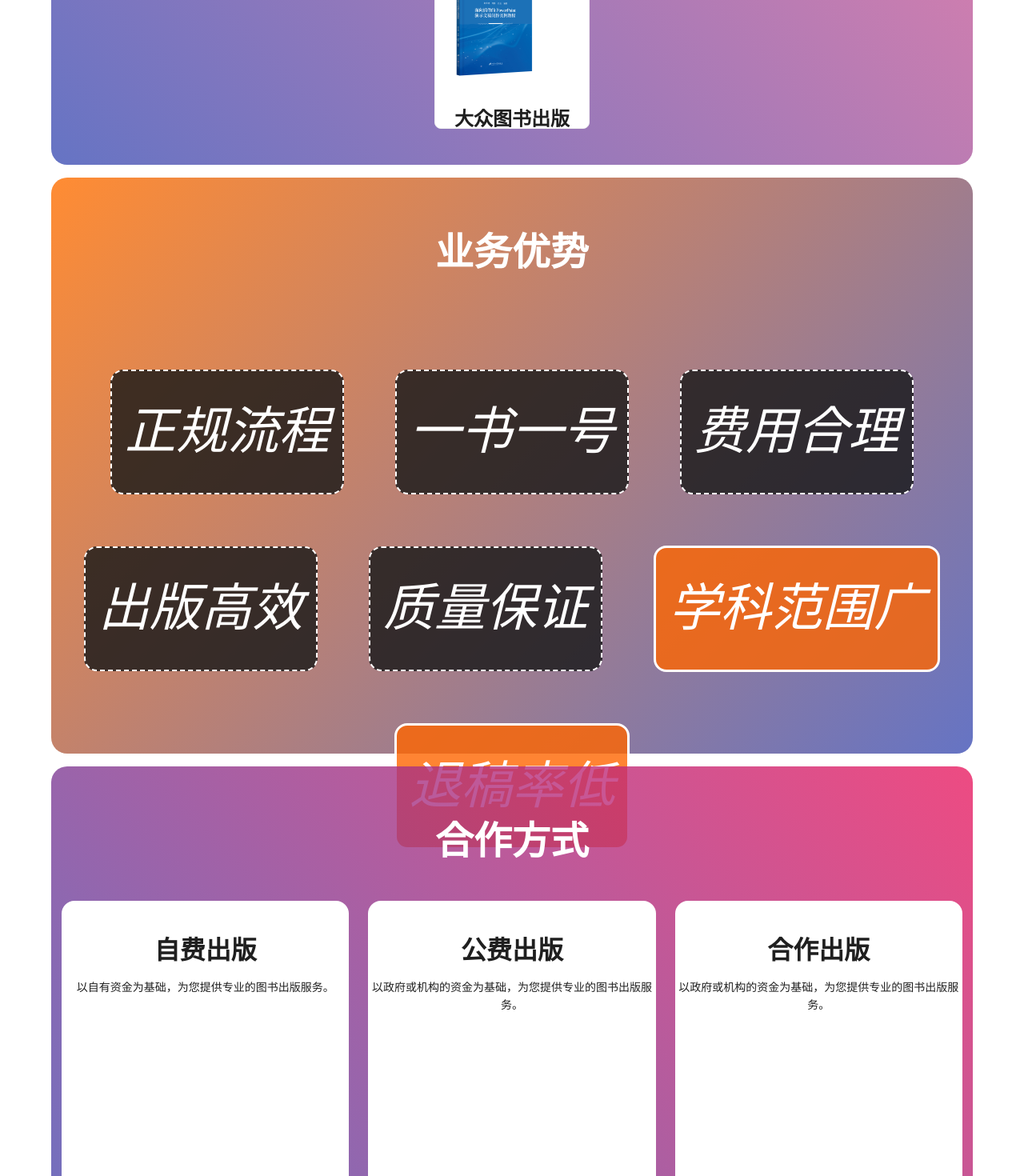
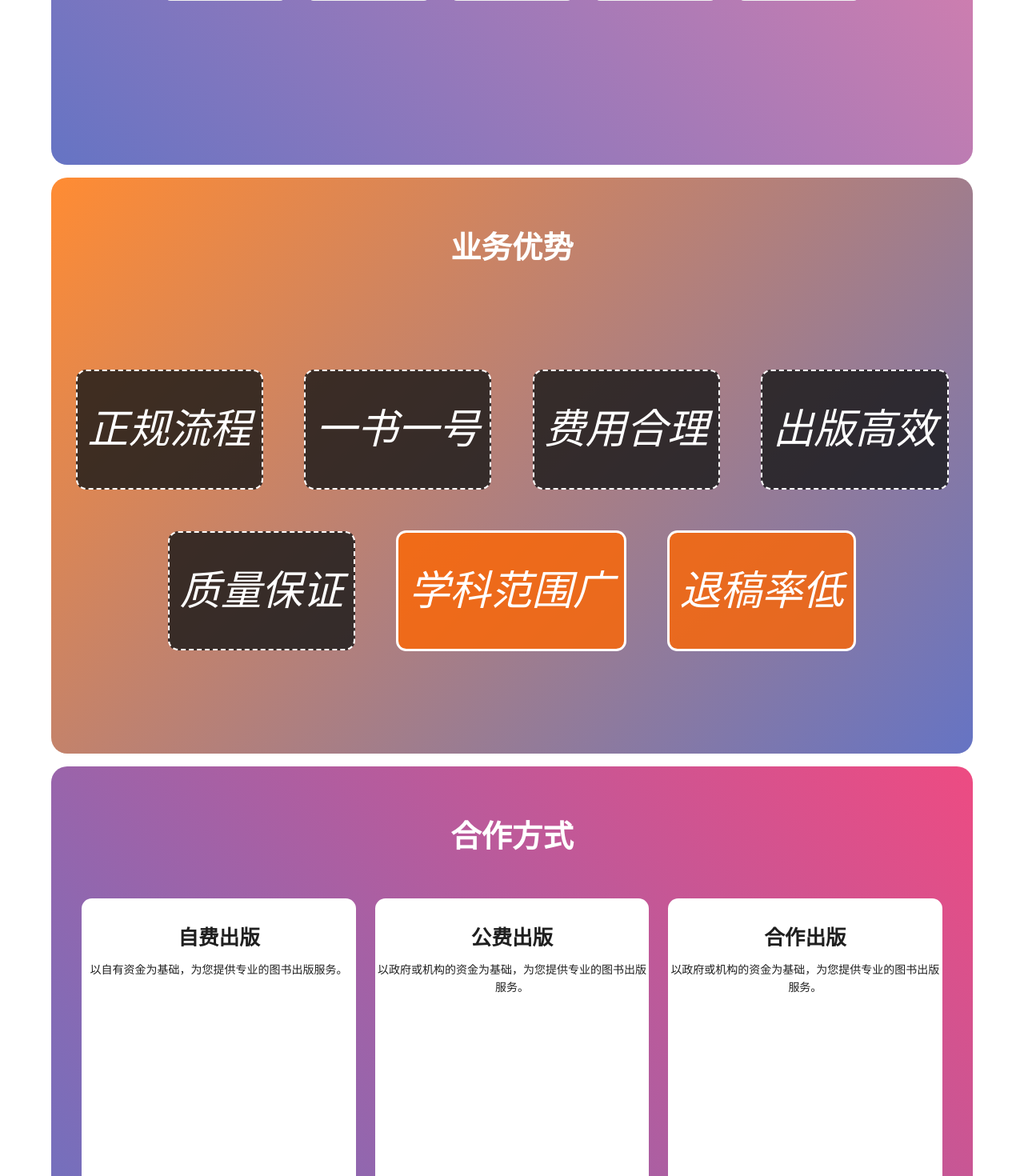
Before and after one commit to seleveny/publishbiz, a React (Vite) app: page / in a window 1280 px wide. Shown: the part 1330-2800 px from the top of the page at 80% size. Built offline with nearby package versions, Linux system fonts and the light colour scheme.

Commit message:
ok dynamic pos

```diff
--- a/src/App.css
+++ b/src/App.css
@@ -26,6 +26,7 @@
     color: white;
 }
 
+
 /*服务项目*/
 .ant-card-animation:hover {
     transform: scale(1.03);
@@ -42,8 +43,8 @@
     color: white;
 }
 
-.ant-card-meta-title {
-    font-size: 1.5rem !important;
-}
 
 /*出版流程*/
+.ant-card-meta-title {
+    font-size: 1.2vw !important;
+}
--- a/src/App.tsx
+++ b/src/App.tsx
@@ -1,4 +1,4 @@
-import React from 'react';
+import React, {useEffect} from 'react';
 import {Flex, Image, Layout} from 'antd';
 import Navigate from './navigate';
 import MultiText from './multiText.tsx';
@@ -45,7 +45,28 @@ const iconStyle: React.CSSProperties = {
     height: '40px',
 };
 
-const App: React.FC = () => (
+const App: React.FC = () => {
+    useEffect(() => {
+        const checkOrientation = () => {
+            if (window.orientation === 0 || window.orientation === 180) {
+                // 竖屏模式
+                document.body.style.transform = 'rotate(90deg)';
+            } else {
+                // 横屏模式
+                document.body.style.transform = 'rotate(0deg)';
+            }
+        };
+
+        checkOrientation();
+
+        window.addEventListener('orientationchange', checkOrientation);
+
+        return () => {
+            window.removeEventListener('orientationchange', checkOrientation);
+        };
+    }, []);
+
+    return (
         <Flex gap="middle" style={layoutStyle} vertical>
             {/*头部内容*/}
             <Header style={headerStyle}>
@@ -68,5 +89,6 @@ const App: React.FC = () => (
             </Footer>
         </Flex>
     );
+}
 
 export default App;
--- a/src/advantage.tsx
+++ b/src/advantage.tsx
@@ -17,7 +17,7 @@ const publishImageStyle: React.CSSProperties = {
 
 const textStyle: React.CSSProperties = {
     marginTop: 'calc(8vh)',
-    fontSize: '3rem',
+    fontSize: 'calc(3vw)',
     marginBottom: 0,
     position: 'absolute',
     alignItems: 'center',
@@ -44,28 +44,28 @@ const AdvantageTypeStyle: React.CSSProperties = {
     columnGap: 'calc(5vw)',
     rowGap: '0px',
     flexWrap: 'wrap',
-    gap: '4rem',
+    gap: '4vw',
 }
 
 const AdvantageItemStyle: React.CSSProperties = {
     color: 'white',
     textAlign: 'center',
-    fontSize: '4rem',
+    fontSize: '4vw',
     border: '2px dashed white',
     fontStyle: 'italic',
-    padding: '1rem',
-    borderRadius: '1rem',
+    padding: '1vw',
+    borderRadius: '1vw',
     backgroundColor: '#161717CC'
 }
 
 const AdvantageSpecialItemStyle: React.CSSProperties = {
     color: 'white',
     textAlign: 'center',
-    fontSize: '4rem',
+    fontSize: '4vw',
     border: '3px solid white',
     fontStyle: 'italic',
-    padding: '1rem',
-    borderRadius: '1rem',
+    padding: '1vw',
+    borderRadius: '1vw',
     backgroundColor: '#FF6600CC', // 这里是渐变色的示例
 }
 
--- a/src/cooperateType.tsx
+++ b/src/cooperateType.tsx
@@ -17,7 +17,7 @@ const publishImageStyle: React.CSSProperties = {
 
 const textStyle: React.CSSProperties = {
     marginTop: 'calc(8vh)',
-    fontSize: '3rem',
+    fontSize: 'calc(3vw)',
     marginBottom: 0,
     position: 'absolute',
     alignItems: 'center',
@@ -34,10 +34,10 @@ const MultiStyle: React.CSSProperties = {
 
 const CooperateTypeStyle: React.CSSProperties = {
     display: 'flex',
-    marginTop: 'calc(8vh + 3rem)',
+    marginTop: 'calc(8vh + 3vw)',
     position: 'absolute',
-    width: 'calc(90vw)',
-    height: 'calc(82vh - 3rem)',
+    width: 'calc(84vw)',
+    height: 'calc(82vh - 3vw)',
     alignItems: 'center',
     justifyContent: 'center',
 }
@@ -47,12 +47,12 @@ const containTextStyle: React.CSSProperties = {
     minWidth: 'calc(25vw)',
     height: 'calc(60vh)',
     textAlign: 'center',
-    borderRadius: '1rem',
-    paddingTop: '1rem',
+    borderRadius: '1vw',
+    paddingTop: '1vw',
 };
 
 const cooperateTextStyle: React.CSSProperties = {
-    fontSize: '2rem',
+    fontSize: '2vw',
     position: 'relative',
 }
 
--- a/src/index.css
+++ b/src/index.css
@@ -13,5 +13,5 @@ body {
     display: flex;
     flex: 1; /* 让 body 元素填充 :root 元素的剩余空间 */
     padding: 0;
-    font-size: 1rem;
+    font-size: 1vw;
 }
--- a/src/publishItem.tsx
+++ b/src/publishItem.tsx
@@ -16,10 +16,10 @@ const PublishSeqStyle: React.CSSProperties = {
 const publishSeqItemStyle: React.CSSProperties = {
     color: 'white',
     textAlign: 'center',
-    fontSize: '2rem',
-    lineHeight: '6rem',
-    padding: '10px',
-    borderRadius: '1rem',
+    fontSize: '2vw',
+    lineHeight: '5vw',
+    padding: '0.3vw',
+    borderRadius: '1vw',
     backgroundColor: 'dodgerblue'
 }
 
@@ -30,11 +30,11 @@ const publishSeqItemStyle: React.CSSProperties = {
 //     transform: 'translateY(-100%)',
 //     width: '0',
 //     height: '0',
-//     borderBottom: '1rem solid #3f51b5CC',
-//     borderLeft: '1rem solid transparent',
-//     borderRight: '1rem solid transparent',
+//     borderBottom: '1vw solid #3f51b5CC',
+//     borderLeft: '1vw solid transparent',
+//     borderRight: '1vw solid transparent',
 //     left: '50%',
-//     marginLeft: '-1rem',
+//     marginLeft: '-1vw',
 // }
 //
 // const downArrowStyle: React.CSSProperties = {
@@ -43,12 +43,12 @@ const publishSeqItemStyle: React.CSSProperties = {
 //     transform: 'translateY(-100%)',
 //     width: '0',
 //     height: '0',
-//     borderTop: '1rem solid #3f51b5CC',
-//     borderLeft: '1rem solid transparent',
-//     borderRight: '1rem solid transparent',
+//     borderTop: '1vw solid #3f51b5CC',
+//     borderLeft: '1vw solid transparent',
+//     borderRight: '1vw solid transparent',
 //     left: '50%',
-//     marginLeft: '-1rem',
-//     marginTop: '1rem',
+//     marginLeft: '-1vw',
+//     marginTop: '1vw',
 // }
 //
 // const leftArrowStyle: React.CSSProperties = {
@@ -57,9 +57,9 @@ const publishSeqItemStyle: React.CSSProperties = {
 //     transform: 'translateY(-50%)',
 //     width: '0',
 //     height: '0',
-//     borderTop: '1rem solid transparent',
-//     borderBottom: '1rem solid transparent',
-//     borderRight: '1rem solid #3f51b5CC',
+//     borderTop: '1vw solid transparent',
+//     borderBottom: '1vw solid transparent',
+//     borderRight: '1vw solid #3f51b5CC',
 //     right: '100%',
 //     marginRight: '0px',
 // }
@@ -70,9 +70,9 @@ const rightArrowStyle: React.CSSProperties = {
     transform: 'translateY(-50%)',
     width: '0',
     height: '0',
-    borderTop: '1rem solid transparent',
-    borderBottom: '1rem solid transparent',
-    borderLeft: '1rem solid dodgerblue',
+    borderTop: '1vw solid transparent',
+    borderBottom: '1vw solid transparent',
+    borderLeft: '1vw solid dodgerblue',
     left: '100%',
     marginLeft: '0px',
 }
@@ -80,7 +80,7 @@ const rightArrowStyle: React.CSSProperties = {
 const layoutStyle: React.CSSProperties = {
     position: 'relative',
     display: 'inline-block',
-    margin: '2rem'
+    margin: '2vw'
 }
 
 
--- a/src/publishSeq.tsx
+++ b/src/publishSeq.tsx
@@ -19,7 +19,7 @@ const publishImageStyle: React.CSSProperties = {
 
 const textStyle: React.CSSProperties = {
     marginTop: 'calc(8vh)',
-    fontSize: '3rem',
+    fontSize: '3vw',
     marginBottom: 0,
     position: 'absolute',
     alignItems: 'center',
--- a/src/serviceItem.tsx
+++ b/src/serviceItem.tsx
@@ -9,11 +9,20 @@ interface ServiceItemProps {
     description: string;
 }
 
+const ServiceCardStyle: React.CSSProperties = {
+    width: "calc(12vw)",
+    height: 'calc(18vw)',
+    flexWrap: 'wrap',
+    justifyContent: 'center',
+    alignItems: 'center',
+    paddingBottom: 'calc(1vw)',
+}
+
 const ServiceItem: React.FC<ServiceItemProps> = ({image, title, description}) => {
     return (
         <Card
             hoverable
-            style={{minWidth: "calc(12vw)", height: 'calc(18vw)'}}
+            style={ServiceCardStyle}
             cover={<img src={image} alt="example" style={{height: 'calc(14vw)', width: 'auto'}}/>}
             className="ant-card-animation"
         >
--- a/src/serviceText.tsx
+++ b/src/serviceText.tsx
@@ -17,7 +17,7 @@ const publishImageStyle: React.CSSProperties = {
 
 const textStyle: React.CSSProperties = {
     marginTop: 'calc(8vh)',
-    fontSize: '3rem',
+    fontSize: 'calc(3vw)',
     marginBottom: 0,
     position: 'absolute',
     alignItems: 'center',
```
Also changed, not shown: public/pic/1.png. Lines whose indentation alone changed are shown as unchanged.
